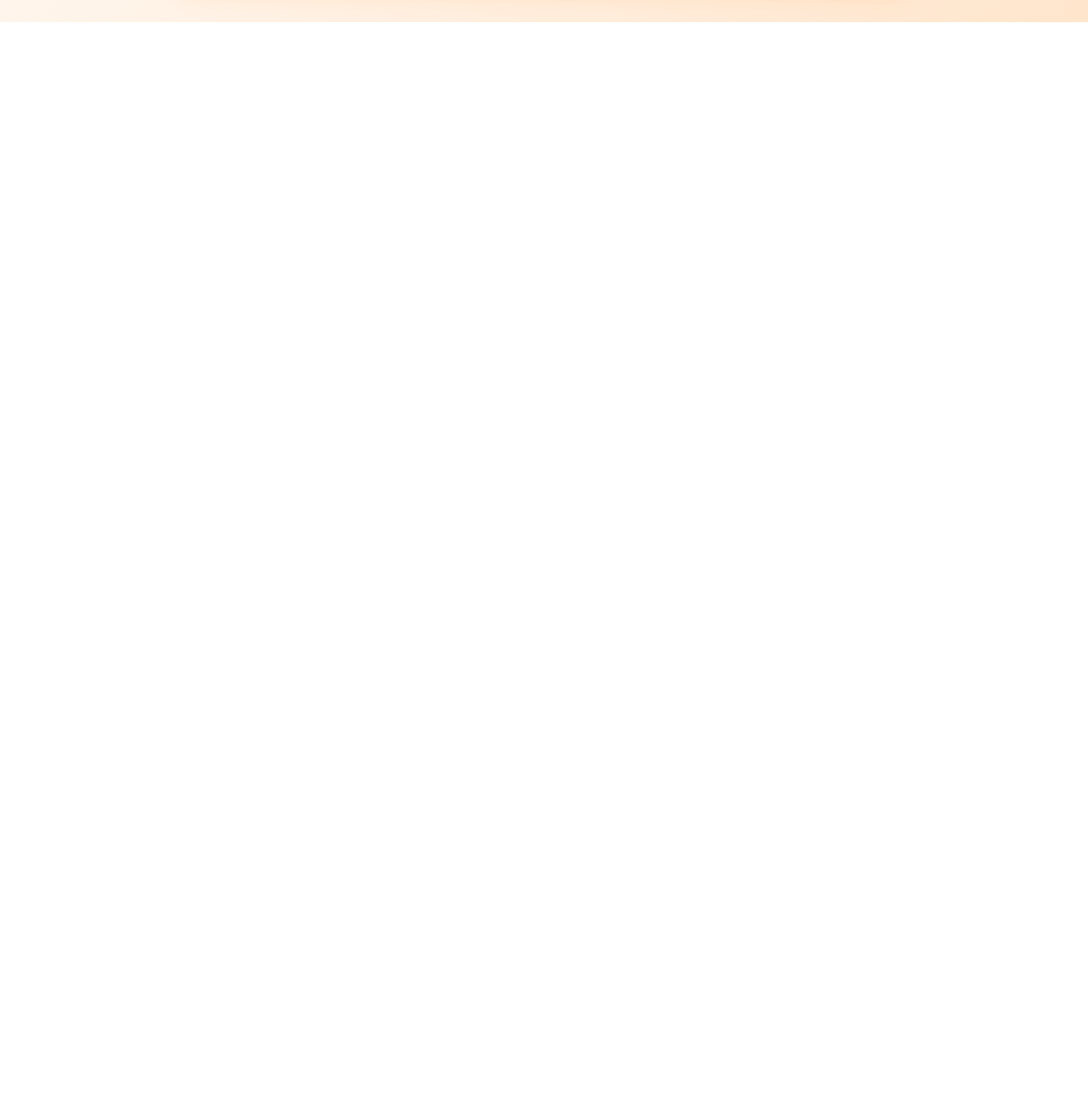
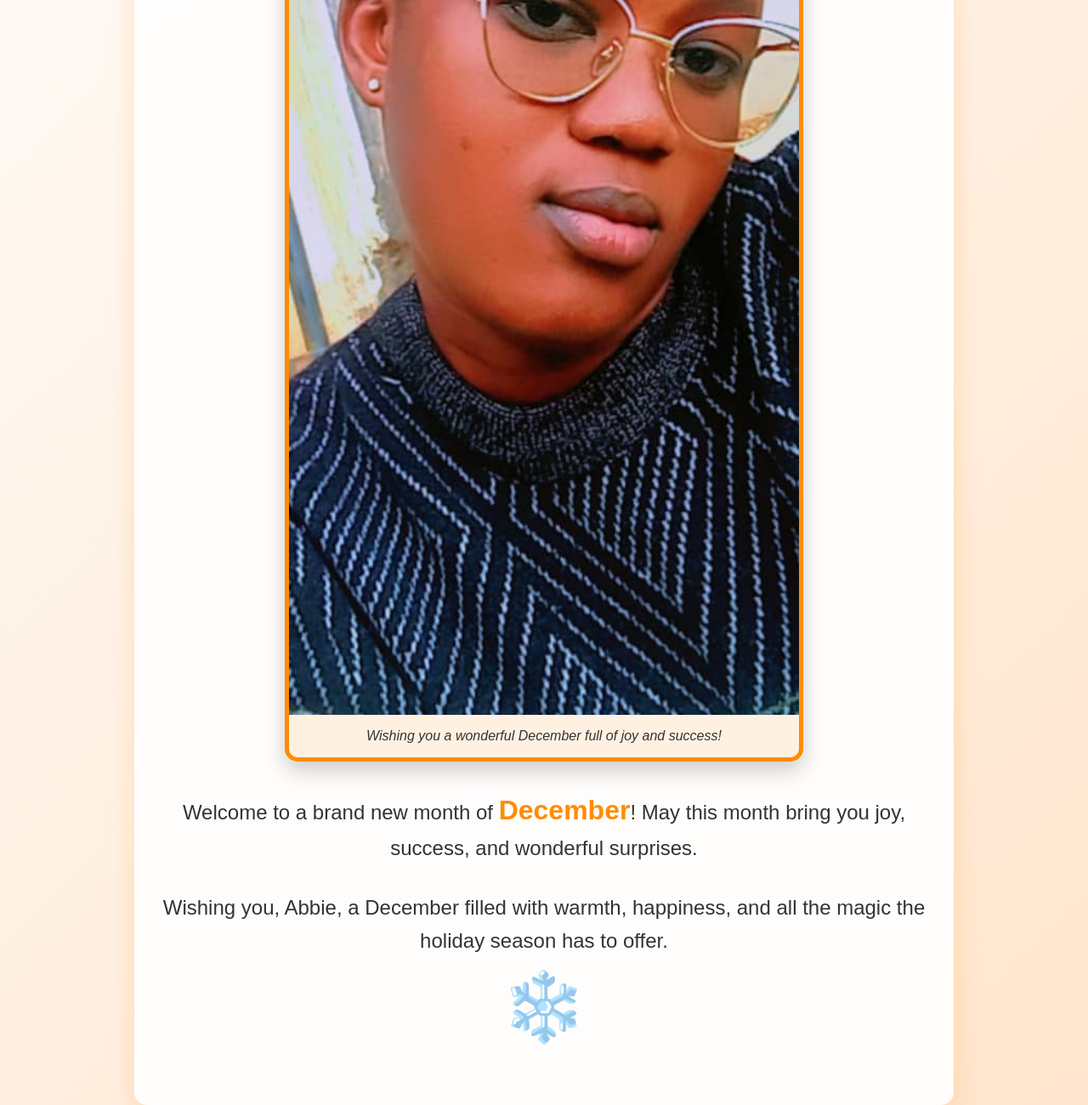
Before and after one commit to jpk1234556/happy_new_month, a plain HTML site: page index.html in a window 1280 px wide. Shown: the part 774-2074 px from the top of the page at 85% size. Before the commit the page ends 800 px from the top, so only its background shows below. Drawn offline with Linux system fonts and the light colour scheme.

Commit message:
Add enhanced photo to Happy New Month page

```diff
--- a/index.html
+++ b/index.html
@@ -18,7 +18,7 @@
         }
 
         .container {
-            max-width: 800px;
+            max-width: 900px;
             padding: 2rem;
             background-color: rgba(255, 255, 255, 0.9);
             border-radius: 15px;
@@ -52,6 +52,34 @@
             animation: bounce 2s infinite;
         }
 
+        /* Enhanced photo styling */
+        .photo-container {
+            margin: 2rem auto;
+            max-width: 600px;
+            border: 5px solid #ff8c00;
+            border-radius: 15px;
+            overflow: hidden;
+            box-shadow: 0 10px 25px rgba(0, 0, 0, 0.2);
+            transition: transform 0.3s ease;
+        }
+
+        .photo-container:hover {
+            transform: scale(1.02);
+        }
+
+        .photo-container img {
+            width: 100%;
+            height: auto;
+            display: block;
+        }
+
+        .photo-caption {
+            background-color: rgba(255, 140, 0, 0.1);
+            padding: 1rem;
+            font-style: italic;
+            color: #333;
+        }
+
         @keyframes fadeIn {
             from { opacity: 0; transform: translateY(-20px); }
             to { opacity: 1; transform: translateY(0); }
@@ -79,6 +107,13 @@
     <div class="container">
         <div class="decoration">🎉</div>
         <h1>Happy New Month, Abbie Spears!</h1>
+
+        <!-- Inserting the enhanced photo -->
+        <div class="photo-container">
+            <img src="WhatsApp Image 2025-12-01 at 00.50.22_c0d90e6e.jpg" alt="Happy New Month Celebration">
+            <div class="photo-caption">Wishing you a wonderful December full of joy and success!</div>
+        </div>
+
         <p>Welcome to a brand new month of <span class="month">December</span>! May this month bring you joy, success, and wonderful surprises.</p>
         <p>Wishing you, Abbie, a December filled with warmth, happiness, and all the magic the holiday season has to offer.</p>
         <div class="decoration">❄️</div>
```
Also changed, not shown: WhatsApp Image 2025-12-01 at 00.50.22_c0d90e6e.jpg (added).
